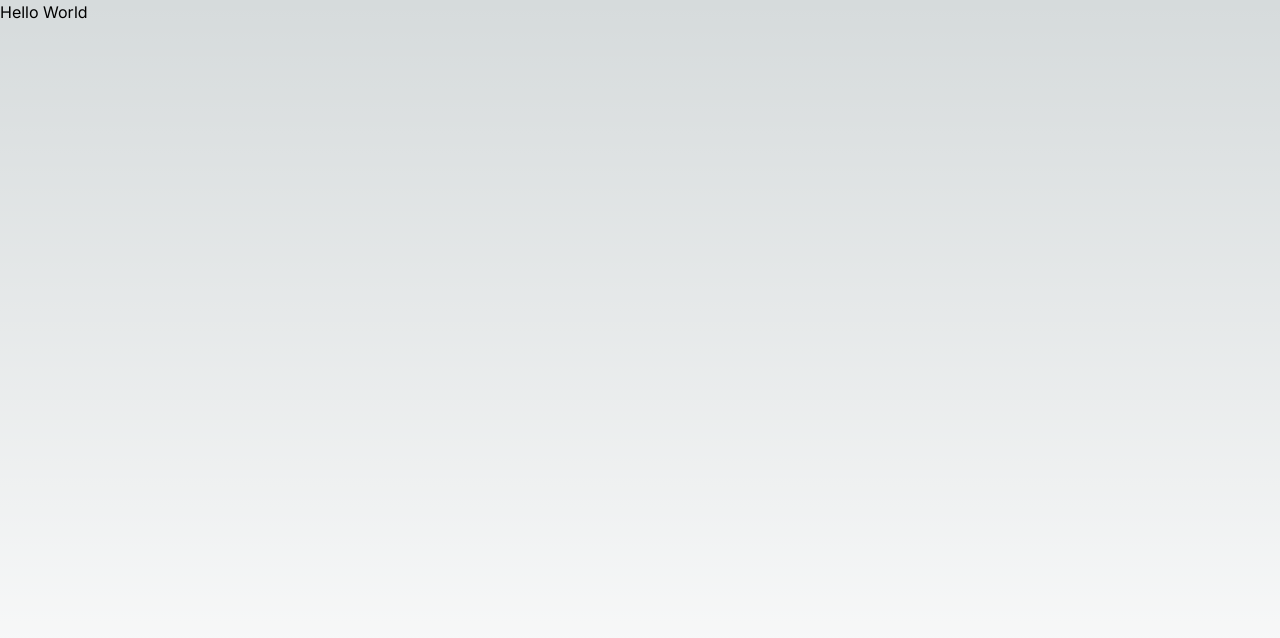
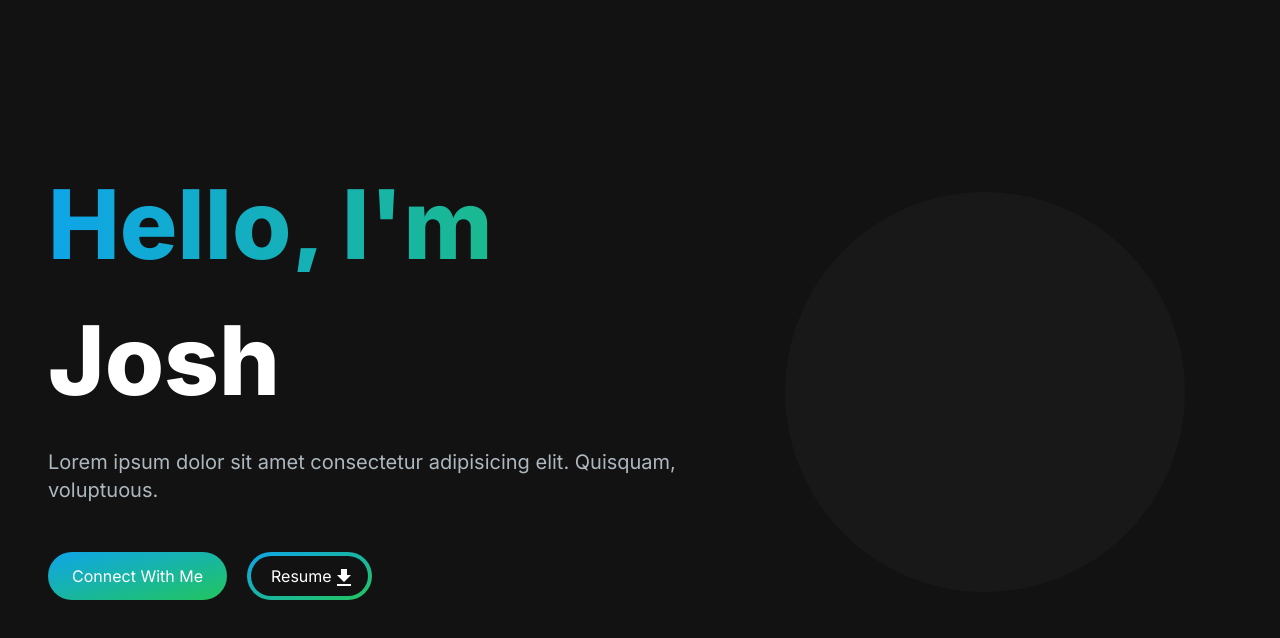
Before and after one commit to JoshRosenfeld10/portfolio, a Next.js app: page / in a window 1280 px wide. Shown: the top 638 px of the page. Built offline with nearby package versions, Linux system fonts and the light colour scheme.

Commit message:
created HeroSection and cursor glow effect

```diff
--- /dev/null
+++ b/app/components/CursorGradient.tsx
@@ -0,0 +1,30 @@
+"use client";
+import React, { useEffect } from "react";
+import useMousePosition from "../hooks/useMousePosition";
+import { motion } from "framer-motion";
+
+function CursorGradient() {
+  const mousePosition = useMousePosition();
+  const width = 1920 * 2;
+
+  const variants = {
+    default: {
+      x: (mousePosition.x as number) - width / 2,
+      y: (mousePosition.y as number) - width / 2,
+    },
+  };
+
+  return (
+    <>
+      {mousePosition.x !== null && mousePosition.y !== null && (
+        <motion.div
+          variants={variants}
+          animate="default"
+          className="w-[3840px] h-[3840px] bg-gradient-radial from-primary-950 via-transparent to-transparent fixed blur-3xl opacity-50"
+        />
+      )}
+    </>
+  );
+}
+
+export default CursorGradient;
--- /dev/null
+++ b/app/components/HeroSection.tsx
@@ -0,0 +1,42 @@
+import React from "react";
+import DownloadIcon from "@mui/icons-material/Download";
+
+function HeroSection() {
+  return (
+    <div className="lg:py-16">
+      <div className="sm:grid flex flex-col gap-10 sm:gap-0 sm:grid-cols-12">
+        <div
+          id="first-divider"
+          className=" col-span-7 place-self-center flex flex-col lg:gap-10 gap-5 text-center sm:text-left "
+        >
+          <h1 className="text-4xl sm:text-5xl lg:text-8xl text-white font-extrabold flex-col flex lg:gap-10 ">
+            <span className="text-transparent bg-clip-text bg-gradient-to-r from-primary-500 to-secondary-500">
+              Hello, I'm{" "}
+            </span>
+            Josh
+          </h1>
+          <p className="text-[#ADB7BE] text-base sm:text-lg lg:text-xl">
+            Lorem ipsum dolor sit amet consectetur adipisicing elit. Quisquam,
+            voluptuous.
+          </p>
+          <div id="btns" className=" ">
+            <button className="px-6 py-3 my-2 mr-5 w-full sm:w-fit rounded-full bg-gradient-to-br from-primary-500 to-secondary-500 text-white md:text-base text-sm hover:brightness-110 transition-all ease-linear duration-100">
+              Connect With Me
+            </button>
+            <button className="px-1 py-1 w-full sm:w-fit rounded-full bg-gradient-to-br from-primary-500 to-secondary-500 text-white md:text-base text-sm">
+              <div className="block bg-[#121212] rounded-full px-5 py-2 hover:bg-slate-700 transition-all ease-linear duration-100">
+                Resume
+                <DownloadIcon className=" -mr-2 -my-2" />
+              </div>
+            </button>
+          </div>
+        </div>
+        <div className="col-span-5 place-self-center ">
+          <div className="w-[250px] h-[250px] lg:w-[400px] lg:h-[400px] bg-[#181818] rounded-full"></div>
+        </div>
+      </div>
+    </div>
+  );
+}
+
+export default HeroSection;
--- a/app/globals.css
+++ b/app/globals.css
@@ -5,15 +5,10 @@
 :root {
   --foreground-rgb: 0, 0, 0;
   --background-start-rgb: 214, 219, 220;
-  --background-end-rgb: 255, 255, 255;
+  --background-end-rgb: 0, 0, 255;
 }
 
 body {
-  color: rgb(var(--foreground-rgb));
-  background: linear-gradient(
-      to bottom,
-      transparent,
-      rgb(var(--background-end-rgb))
-    )
-    rgb(var(--background-start-rgb));
+  color: '#121212';
+
 }
--- /dev/null
+++ b/app/hooks/useMousePosition.tsx
@@ -0,0 +1,29 @@
+import React, { useState, useEffect } from "react";
+
+interface mousePosInterface {
+  x: number | null;
+  y: number | null;
+}
+
+function useMousePosition() {
+  const [mousePos, setMousePos] = useState<mousePosInterface>({
+    x: null,
+    y: null,
+  });
+
+  useEffect(() => {
+    const updateMousePos = (e: MouseEvent) => {
+      setMousePos({ x: e.clientX, y: e.clientY });
+    };
+
+    window.addEventListener("mousemove", updateMousePos);
+
+    return () => {
+      window.removeEventListener("mousemove", updateMousePos);
+    };
+  }, []);
+
+  return mousePos;
+}
+
+export default useMousePosition;
--- a/app/page.tsx
+++ b/app/page.tsx
@@ -1,7 +1,14 @@
+import CursorGradient from "./components/CursorGradient";
+import HeroSection from "./components/HeroSection";
+
 export default function Home() {
   return (
-    <main className="flex min-h-screen">
-      <h1>Hello World</h1>
+    <main className="flex min-h-screen flex-col bg-[#121212] ">
+      <div className="container mt-24 mx-auto px-12 py-4 z-10">
+        <HeroSection />
+      </div>
+
+      <CursorGradient />
     </main>
   );
 }
--- a/tailwind.config.ts
+++ b/tailwind.config.ts
@@ -1,4 +1,5 @@
 import type { Config } from 'tailwindcss'
+const colors = require('tailwindcss/colors')
 
 const config: Config = {
   content: [
@@ -13,6 +14,10 @@ const config: Config = {
         'gradient-conic':
           'conic-gradient(from 180deg at 50% 50%, var(--tw-gradient-stops))',
       },
+      colors: {
+        primary: colors.sky,
+        secondary: colors.green
+      }
     },
   },
   plugins: [],
```
Also changed, not shown: package.json (+10 -4 lines), 1 other file (tests, documents, lock files or other folders).
